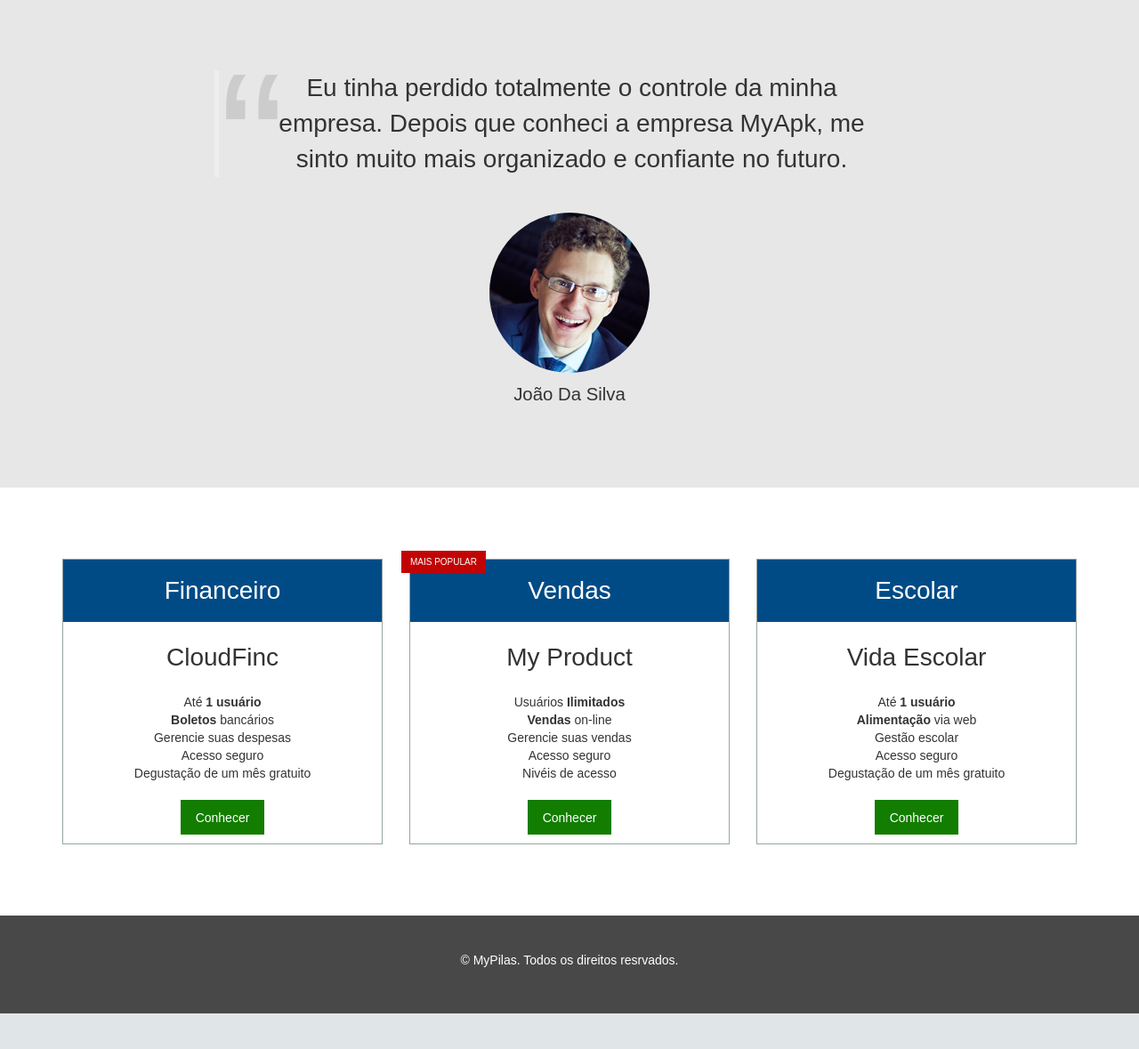
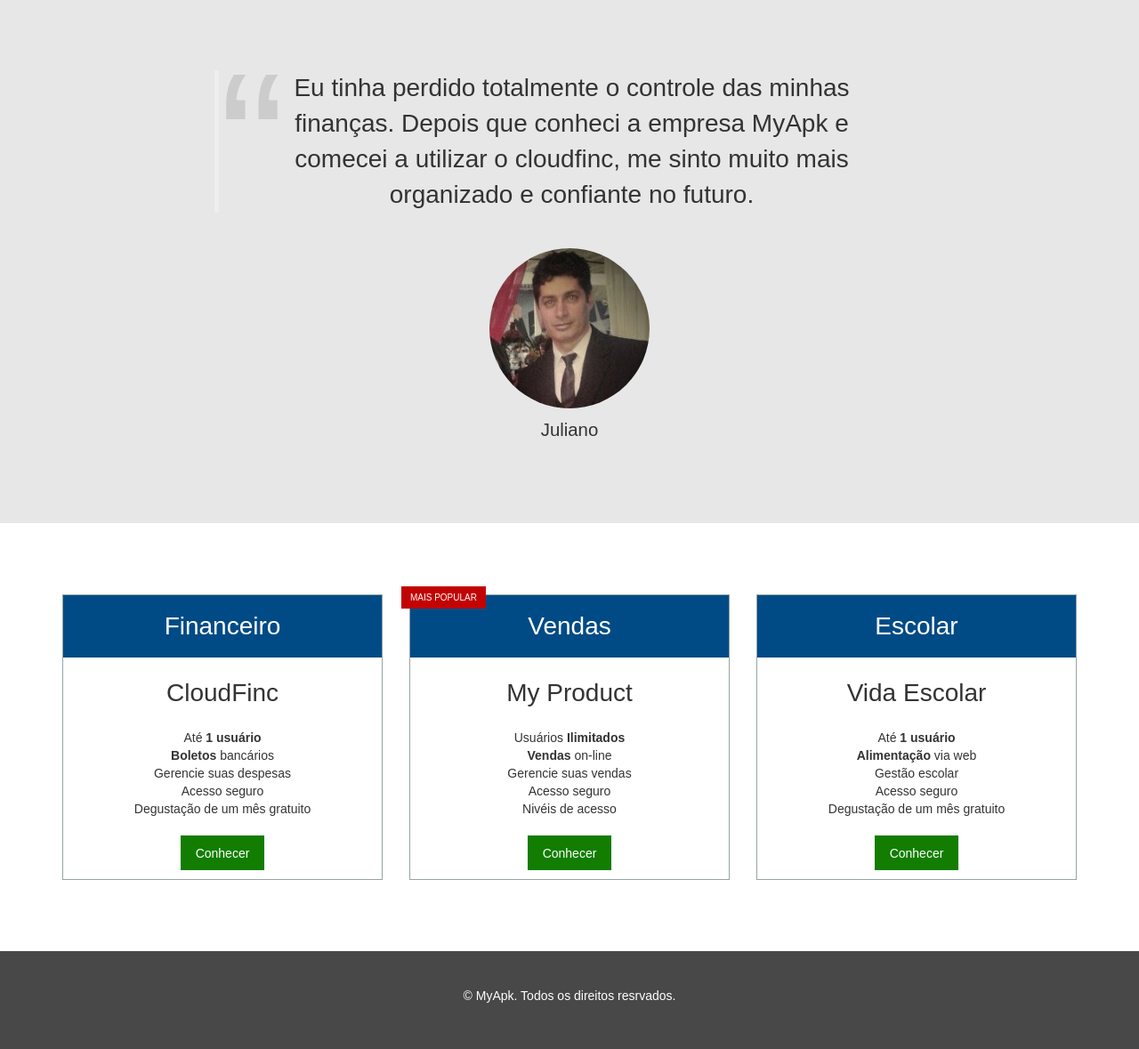
Before and after one commit to FernandoDantas/myapk, a CodeIgniter app: page /database/ in a window 1280 px wide. Shown: the part 607-1786 px from the top of the page at 89% size. Before the commit the page ends 1746 px from the top, so only its background shows below. Run offline with CodeIgniter, Linux system fonts and the light colour scheme.

Commit message:
Adicionado cliente verdadeiro

```diff
--- a/application/views/commons/footer.php
+++ b/application/views/commons/footer.php
@@ -1,6 +1,6 @@
 <footer class="layout-rodape">
     <div class="container">
-        <p>&copy; MyPilas. Todos os direitos resrvados.</p>
+        <p>&copy; MyApk. Todos os direitos resrvados.</p>
     </div>
 </footer>
 <script src="<?= base_url('assets/javascripts/jquery-2.2.4.min.js') ?>" type="text/javascript"></script>
--- a/application/views/home.php
+++ b/application/views/home.php
@@ -2,7 +2,7 @@
 	<section class="layout-chamada">
 		<div class="container">
 			<div class="chamada">
-				<h1 class="chamada__titulo">Tenha seu próprio aplicativo android ou web</h1>
+				<h1 class="chamada__titulo">Tenha seu próprio aplicativo</h1>
 				<p class="chamada__subtitulo">Desenvolvemos aplicativos android e sistemas web com boas práticas. </p>
 
 				<div class="chamada__acao">
@@ -17,13 +17,13 @@
 
    <div class="depoimento">
      <blockquote>
-       Eu tinha perdido totalmente o controle da minha empresa.
-       Depois que conheci a empresa MyApk, me sinto muito mais organizado e confiante no futuro.
+       Eu tinha perdido totalmente o controle das minhas finanças.
+       Depois que conheci a empresa MyApk e comecei a utilizar o cloudfinc, me sinto muito mais organizado e confiante no futuro.
      </blockquote>
 
     <div class="depoimento__autor">
-        <img src="<?= base_url('assets/imagens/joao-da-silva.jpg')?>" alt="João da Silva" width="180" height="180">
-      <p>João Da Silva</p>
+        <img src="<?= base_url('assets/imagens/Juliano.jpg')?>" alt="Juliano" width="180" height="180">
+      <p>Juliano</p>
     </div>
 
    </div>
```
Also changed, not shown: assets/imagens/Juliano.jpg (added), assets/imagens/joao-da-silva.jpg (deleted).
